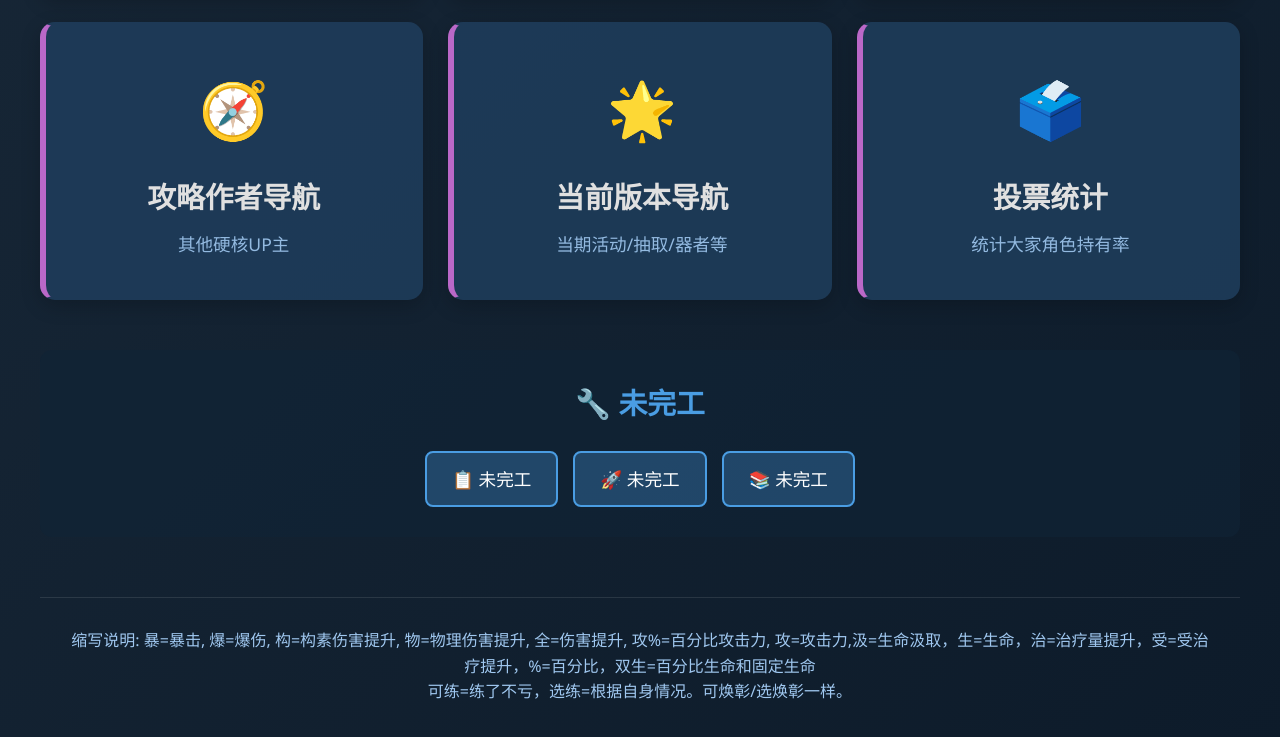
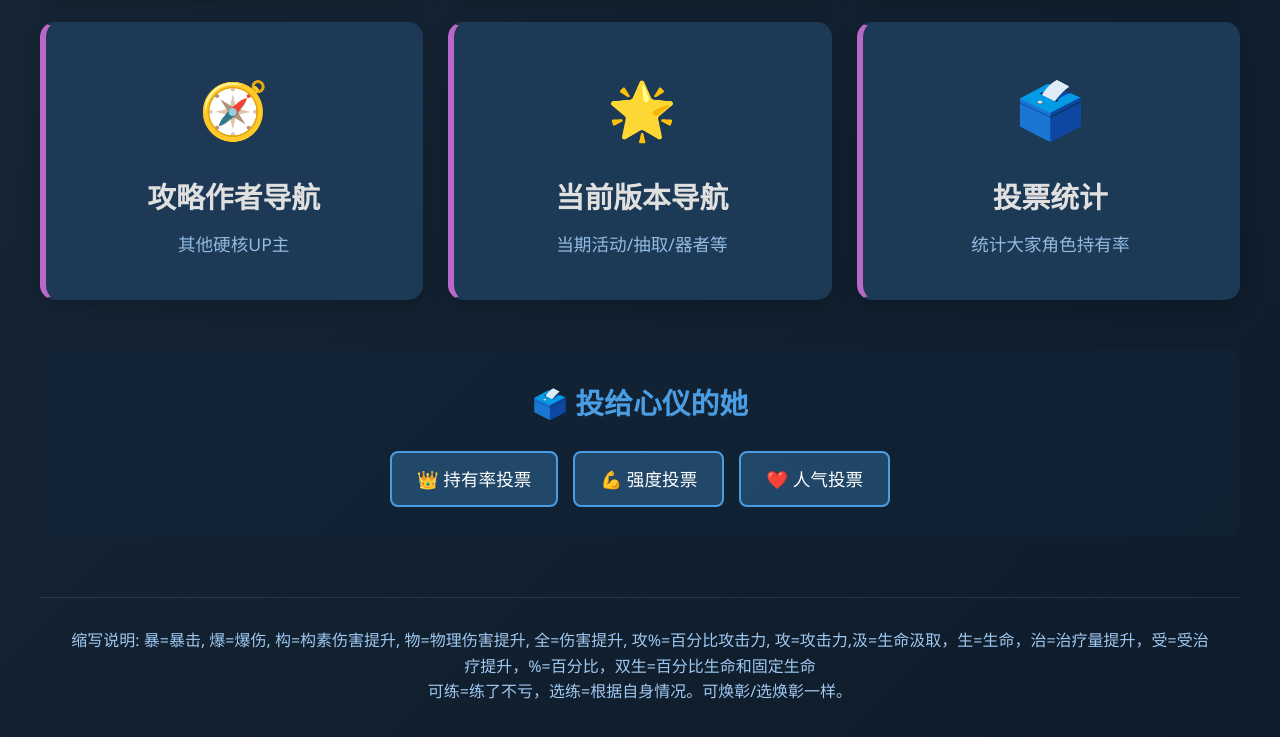
Before and after one commit to honeyhj358071315/game-guide-, a plain HTML site: page index.html in a window 1280 px wide. Shown: the part 927-1664 px from the top of the page. Drawn offline with Linux system fonts and the light colour scheme.

Commit message:
Update index.html

```diff
--- a/index.html
+++ b/index.html
@@ -272,11 +272,11 @@
         </div>
 
         <div class="quick-access">
-            <h2>🔧 未完工</h2>
+            <h2>🗳️ 投给心仪的她</h2>
             <div class="quick-buttons">
-                <a href="content.html" class="quick-btn">📋 未完工</a>
-                <a href="content.html#tips-section" class="quick-btn">🚀 未完工</a>
-                <a href="content.html#navigation-section" class="quick-btn">📚 未完工</a>
+                <a href="content.html" class="quick-btn">👑 持有率投票</a>
+                <a href="content.html#tips-section" class="quick-btn">💪 强度投票</a>
+                <a href="content.html#navigation-section" class="quick-btn">❤️ 人气投票</a>
             </div>
         </div>
 
```
